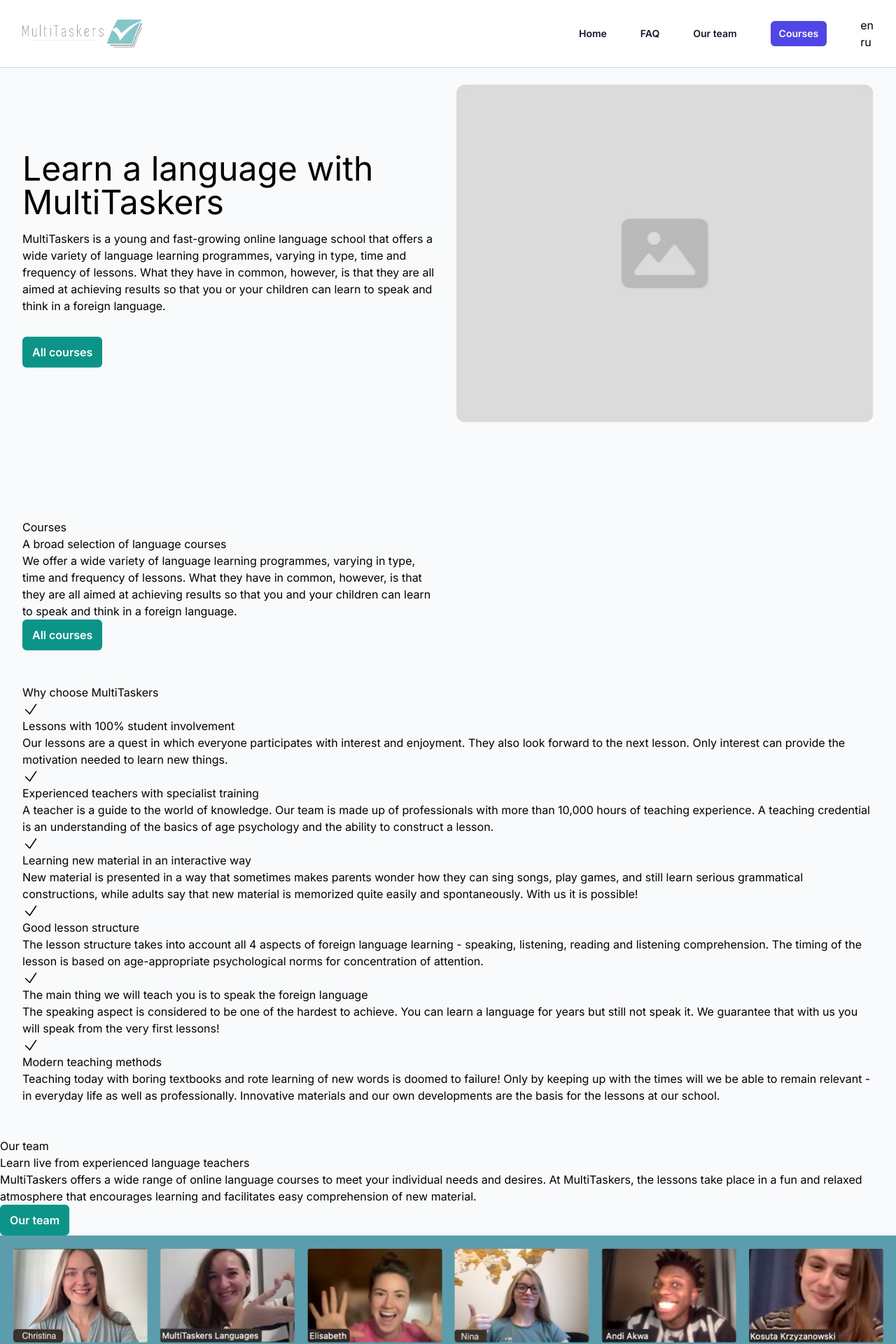
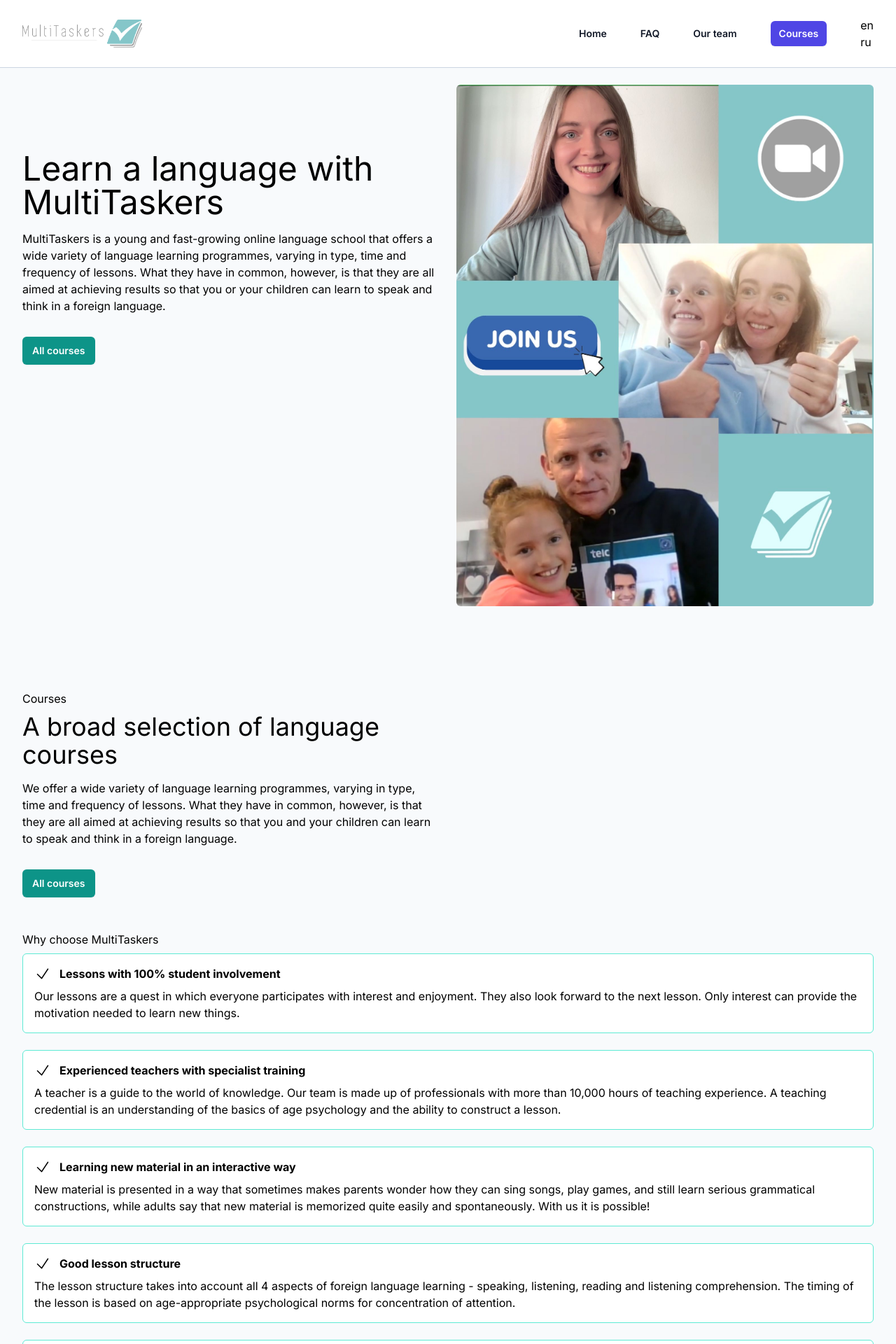
Before and after one commit to MultiTaskersGmbH/multitaskers, a Next.js app: page /en in a window 1280 px wide. Shown: the top 1920 px of the page at 70% size. Built offline with nearby package versions, Linux system fonts and the light colour scheme.

Commit message:
add homepage styles

```diff
--- a/src/app/[lang]/page.tsx
+++ b/src/app/[lang]/page.tsx
@@ -17,15 +17,15 @@ export default async function Page({
       <div className="mx-auto max-w-7xl px-4 pt-6 sm:px-6 lg:px-8">
         <div className="md:grid md:grid-cols-2 md:gap-6">
           {/* hero-section */}
-          <section className="py-24">
+          <section className="pb-12 pt-24">
             <h1 className="mb-4 text-5xl">{home.hero.heading}</h1>
             <p className="mb-8">{home.hero.description}</p>
             <Button href={`/${lang}/courses`}>{home.hero.linkButton}</Button>
           </section>
           <div className="md:sticky md:top-4">
             <Image
-              className="w-full"
-              src="/images/placeholder.jpeg"
+              className="w-full rounded-md"
+              src="/images/hero-image.jpeg"
               alt={home.hero.imageAlt}
               width={618}
               height={500}
@@ -34,9 +34,9 @@ export default async function Page({
 
           {/* course-section */}
           <section className="pt-24">
-            <h2>{home.courses.heading}</h2>
-            <p>{home.courses.title}</p>
-            <p>{home.courses.description}</p>
+            <h2 className="mb-2">{home.courses.heading}</h2>
+            <p className="mb-4 text-4xl">{home.courses.title}</p>
+            <p className="mb-8">{home.courses.description}</p>
             <Button href={`/${lang}/courses`}>{home.courses.linkButton}</Button>
           </section>
         </div>
@@ -44,11 +44,15 @@ export default async function Page({
 
       {/* benefits-section */}
       <section className="mx-auto max-w-7xl px-4 py-12 sm:px-6 lg:px-8">
-        <h3>{home.benefits.heading}</h3>
-        <div>
+        <h3 className="mb-2">{home.benefits.heading}</h3>
+        <div className="grid gap-6">
           {home.benefits.list.map((benefit) => (
-            <div key={benefit.heading}>
-              <div>
+            <div
+              key={benefit.heading}
+              className="rounded-md border border-teal-300 bg-white p-4 "
+            >
+              <div className="mb-2 flex gap-3">
+                <div className="shrink-0">
                   <svg
                     xmlns="http://www.w3.org/2000/svg"
                     viewBox="0 0 24 24"
@@ -61,7 +65,8 @@ export default async function Page({
                       clipRule="evenodd"
                     />
                   </svg>
-                <h4>{benefit.heading}</h4>
+                </div>
+                <h4 className="font-bold">{benefit.heading}</h4>
               </div>
               <p>{benefit.description}</p>
             </div>
@@ -70,14 +75,17 @@ export default async function Page({
       </section>
 
       {/* team-section */}
-      <section>
-        <div>
-          <h2>{home.team.heading}</h2>
-          <p>{home.team.title}</p>
-          <p>{home.team.description}</p>
-          <Button href={`/${lang}/team`}>{home.team.linkButton}</Button>
+      <section className="mx-auto max-w-7xl px-4 py-12 sm:px-6 lg:px-8">
+        <div className="pb-12">
+          <h2 className="mb-2">{home.team.heading}</h2>
+          <p className="mb-4 text-4xl">{home.team.title}</p>
+          <p className="mb-8">{home.team.description}</p>
+          <Button href={`/${lang}/team`} variant="secondary">
+            {home.team.linkButton}
+          </Button>
         </div>
         <Image
+          className="w-full rounded-md"
           src="/images/team.jpeg"
           alt={home.team.imageAlt}
           width={2561}
--- a/src/components/ui/button.tsx
+++ b/src/components/ui/button.tsx
@@ -3,9 +3,9 @@ import clsx from "clsx";
 
 const variantStyles = {
   primary:
-    "bg-teal-600 font-semibold text-white shadow-sm hover:bg-teal-500 focus-visible:outline focus-visible:outline-2",
+    "bg-teal-600 text-sm font-semibold text-white shadow-sm hover:bg-teal-500",
   secondary:
-    "bg-white font-semibold text-gray-900 shadow-sm ring-1 ring-inset ring-gray-300 hover:bg-gray-50",
+    "bg-white text-sm font-semibold text-gray-900 shadow-sm ring-1 ring-inset ring-gray-300 hover:bg-gray-50",
 };
 
 type ButtonProps = {
@@ -21,13 +21,13 @@ export default function Button({
   ...props
 }: ButtonProps) {
   className = clsx(
-    "inline-flex items-center gap-2 justify-center rounded-md px-3.5 py-2.5 transition active:transition-none focus-visible:outline-offset-2 focus-visible:outline-indigo-600",
+    "inline-flex items-center justify-center gap-2 rounded-md px-3.5 py-2.5 transition focus-visible:outline-2 focus-visible:outline-offset-2 focus-visible:outline-indigo-600 active:transition-none",
     variantStyles[variant],
     className,
   );
 
   return typeof props.href === "undefined" ? (
-    <button className={className} {...props} />
+    <button className="{className}" {...props} />
   ) : (
     <Link className={className} {...props} />
   );
```
Also changed, not shown: public/images/hero-image.jpeg (added). Lines whose indentation alone changed are shown as unchanged.
